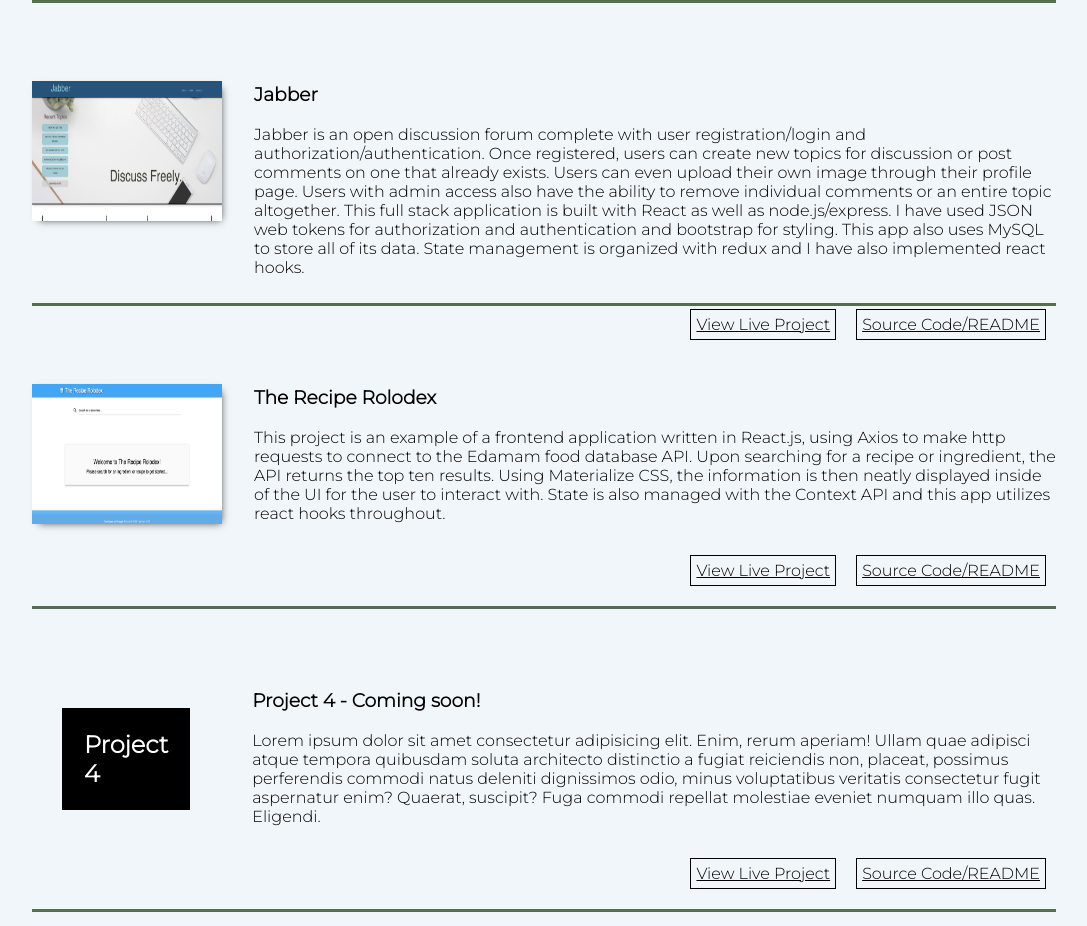
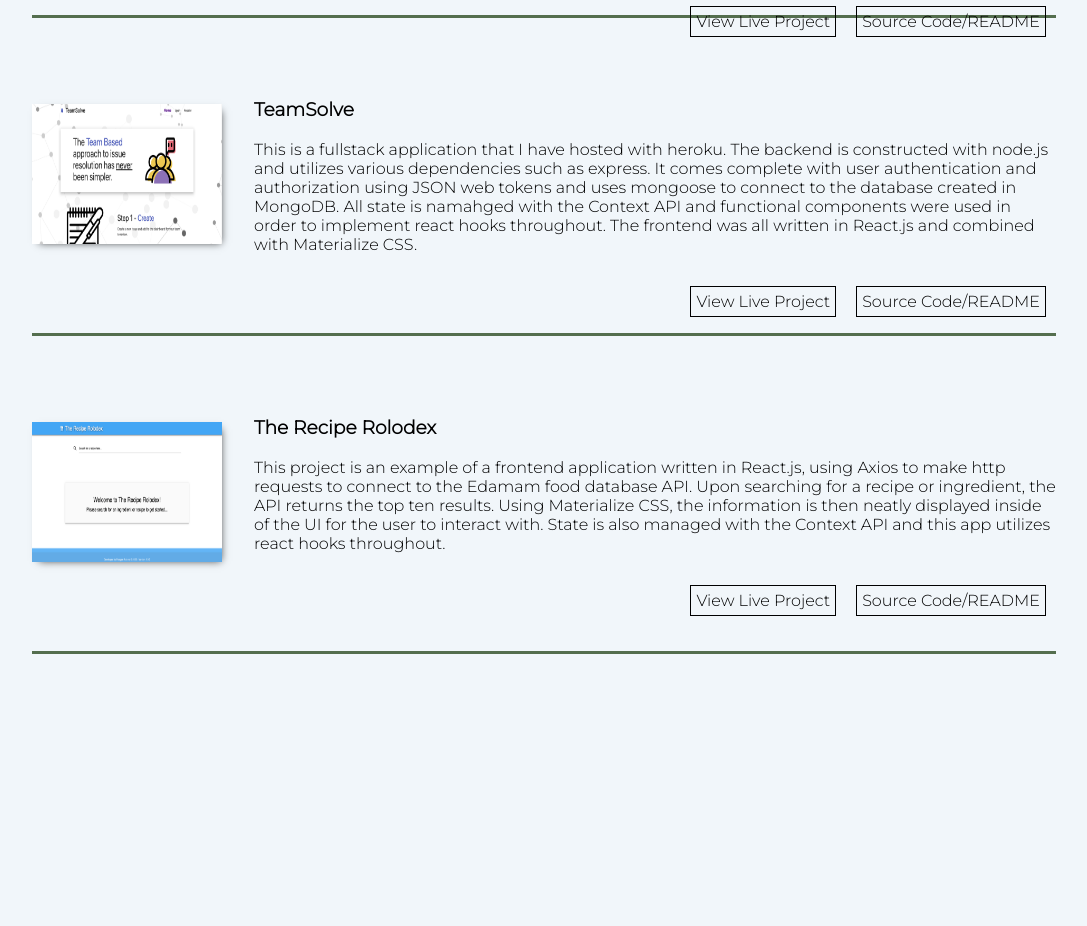
Before and after one commit to KeeganA217/portfolio-project, a React (Create React App) app: page /projects in a window 1280 px wide. Shown: the part 526-1452 px from the top of the page, without its empty margins (96-1183 px from the left). After the commit the page ends 1244 px from the top, so only its background shows below. Built offline with nearby package versions, Linux system fonts and the light colour scheme.

Commit message:
design updates

```diff
--- a/src/App.css
+++ b/src/App.css
@@ -144,19 +144,19 @@ h1 {
   width: 550px;
   height: 450px;
   margin-bottom: 4rem;
-  background-color: black;
-  opacity: 0.85;
+  background-color: rgb(155, 155, 155);
+  opacity: 0.8;
   display: flex;
   flex-direction: column;
   border-radius: 4px;
-  box-shadow: 3px 3px 16px 3px rgba(0, 0, 0, 0.57);
+  box-shadow: 3px 3px 10px 3px rgba(0, 0, 0, 0.57);
 }
 
 .right-div p {
-  color: white;
+  color: black;
   text-align: center;
   font-size: 26px;
-  padding: 35px 0 0 0;
+  padding: 30px 0 0 0;
 }
 
 form {
@@ -169,25 +169,29 @@ form {
 
 input,
 textarea {
-  height: 22px;
-  width: 100px;
-  font-size: 20px;
-  background-color: black;
-  border: none;
-  border-bottom: 2px solid var(--accent-color);
-  color: white;
-  transition-duration: 0.3s;
+  height: 24px;
+  width: 100%;
+  font-size: 18px;
+  background-color: rgb(155, 155, 155);
+  border: 1px solid black;
+  border-radius: 4px;
+  color: black;
 }
 
 input:focus,
 textarea:focus {
   outline: none;
-  height: 25px;
-  width: 285px;
+  border: 2px solid black;
 }
 
 textarea {
-  color: white;
+  color: black;
+}
+
+label {
+  margin-right: auto;
+  text-decoration: underline;
+  font-size: 18px;
 }
 
 .input-item {
@@ -195,13 +199,13 @@ textarea {
 }
 
 .btn {
-  background-color: #f15d4c;
+  background-color: black;
   border-radius: 3px;
   padding: 0;
-  color: black;
-  height: 25px;
+  color: white;
+  height: 28px;
   border: none;
-  width: 100%;
+  width: 60%;
   font-size: 15px;
 }
 
@@ -209,7 +213,6 @@ textarea {
   cursor: pointer;
   font-style: italic;
   transform: scale(1.01);
-  font-weight: bold;
 }
 
 .btn:focus {
@@ -232,7 +235,7 @@ textarea {
   border-bottom: 3px solid var(--accent-color);
   width: 80%;
   margin: auto;
-  height: 300px;
+  height: 315px;
   color: black;
   display: flex;
 }
@@ -266,8 +269,10 @@ textarea {
   border: 1px solid black;
   padding: 5px;
   margin: 0 10px;
+  margin-bottom: 1rem;
   float: right;
   color: black;
+  text-decoration: none;
 }
 
 .project-right a:hover {
@@ -361,6 +366,9 @@ textarea {
 
 .about-card p {
   margin-bottom: 2rem;
+  font-size: 21px;
+  line-height: 1.9rem;
+  font-weight: 600;
 }
 
 .about-title-1 {
@@ -368,6 +376,8 @@ textarea {
   border-bottom: 1px solid black;
   padding-bottom: 0;
   margin-bottom: 0;
+  font-weight: bolder;
+  font-size: 25px;
 }
 
 .skills-card {
--- a/src/components/pages/about.js
+++ b/src/components/pages/about.js
@@ -44,6 +44,29 @@ const Home = () => {
       </div>
       <div className="about-card-main">
         <div className="about-card">
+          <h3 className="about-title-1">Some of my skills</h3>
+          <p>
+            Currently I write my backend projects with Node.JS using various
+            dependincies, with Express and JSON Web Tokens to name a few. I
+            mostly integrate databases using MongoDB and Mongoose but I also
+            have experience with PostgreSQL and MySQL. As for the frontend, I do
+            pretty much all of my projects in React.js with Javascript being my
+            main language for now. I am familiar with React Hooks, Redux,
+            Responsive design, several CSS libraries as well as GSAP animations.
+            A few other tools I use reguarly would include Postman, MongoDb
+            Compass, PG Admin, Git/Github and hosting sites like Heroku and
+            Netlify. <a href="/contact">Contact Me</a>
+          </p>
+          <h3 className="about-title-1">What am I currently working on?</h3>
+          <p>
+            Rigth now I am building out a small real-time chat application using
+            the MERN stack, practicing integrating SQL databases with frontend
+            UI's, and as always, continuing to educate myself on modern
+            technologies. Some of my goals for this year are to learn C#,
+            next.js and improve upon my UI design skills so that I can really
+            take my fullstack development to the next level.{" "}
+            <a href="/projects">See Projects</a>
+          </p>
           <h3 className="about-title-1">A little about me..</h3>
           <p>
             I am 28 years old and currently residing in central Minnesota. Some
@@ -55,28 +78,6 @@ const Home = () => {
             shoulder to lean on when someone needs some assistance. I pick up on
             new things rather quickly and I always look at criticism from others
             as an opportunity for growth.
-          </p>
-          <h3 className="about-title-1">Some of my skills</h3>
-          <p>
-            Currently I write my backend projects with Node.JS using various
-            dependincies, with Express and JSON Web Tokens to name a few. I
-            mostly integrate databases using MongoDB and Mongoose but I also
-            have experience with PostgreSQL and MySQL. As for the frontend, I do
-            pretty much all of my projects in React.js with Javascript being my
-            main language for now. I am familiar with React Hooks, Redux,
-            Responsive design, several CSS libraries as well as GSAP animations.
-            A few other tools I use reguarly would include Postman, MongoDb
-            Compass, PG Admin, Git/Github and hosting sites like Heroku and
-            Netlify.
-          </p>
-          <h3 className="about-title-1">What am I currently working on?</h3>
-          <p>
-            Rigth now I am building out a small real-time chat application using
-            the MERN stack, practicing integrating SQL databases with frontend
-            UI's, and as always, continuing to educate myself on modern
-            technologies. Some of my goals for this year are to learn python,
-            next.js and improve upon my UI design skills so that I can really
-            take my fullstack development to the next level.
           </p>
         </div>
       </div>
--- a/src/components/pages/contact.js
+++ b/src/components/pages/contact.js
@@ -64,27 +64,17 @@ const Contact = () => {
           </div>
         </div>
         <div className="right-div">
-          <p>...Or let me contact you!</p>
+          <p style={{ fontWeight: "bolder" }}>...Or let me contact you!</p>
           <form onSubmit={sendEmail}>
-            <input
-              type="text"
-              name="name"
-              placeholder="Name"
-              required
-              className="input-item"
-            />
-            <input
-              type="text"
-              name="email"
-              placeholder="Email"
-              required
-              className="input-item"
-            />
+            <label for="name">Name</label>
+            <input type="text" name="name" required className="input-item" />
+            <label for="email">Email</label>
+            <input type="text" name="email" required className="input-item" />
+            <label for="message">Message..</label>
             <textarea
               name="message"
               cols="30"
               rows="10"
-              placeholder="Message..."
               required
               className="input-item"
             ></textarea>
--- a/src/components/pages/projects.js
+++ b/src/components/pages/projects.js
@@ -36,16 +36,6 @@ const Projects = () => {
         start: "top 90%",
       },
     });
-    gsap.from(".project-d", {
-      opacity: 0,
-      duration: 1.5,
-      y: 150,
-      ease: "power1",
-      scrollTrigger: {
-        trigger: ".project-d",
-        start: "top 90%",
-      },
-    });
     gsap.from(".click", {
       opacity: 0,
       x: 100,
@@ -61,46 +51,6 @@ const Projects = () => {
         <h1>Just A Few Samples..</h1>
       </div>
       <section className="project project-a">
-        <div className="project-left">
-          <img
-            src="/images/TeamSolve.png"
-            alt="TeamSolve"
-            className="project-image"
-          />
-        </div>
-        <div className="project-right">
-          <p>
-            <h3>
-              <strong>TeamSolve</strong>
-            </h3>
-            This is a fullstack application that I have hosted with heroku. The
-            backend is constructed with node.js and utilizes various
-            dependencies such as express. It comes complete with user
-            authentication and authorization using JSON web tokens and uses
-            mongoose to connect to the database created in MongoDB. All state is
-            namahged with the Context API and functional components were used in
-            order to implement react hooks throughout. The frontend was all
-            written in React.js and combined with Materialize CSS.
-          </p>
-          <a
-            href="https://github.com/KeeganA217/update-tracker"
-            target="_blank"
-            rel="noopener noreferrer"
-            className="click"
-          >
-            Source Code/README
-          </a>
-          <a
-            href="https://tranquil-escarpment-62264.herokuapp.com/"
-            target="_blank"
-            rel="noopener noreferrer"
-            className="click"
-          >
-            View Live Project
-          </a>
-        </div>
-      </section>
-      <section className="project project-b">
         <div className="project-left">
           <img
             src="/images/jabber-forum.png"
@@ -135,6 +85,46 @@ const Projects = () => {
           </a>
           <a
             href="https://jabber-app.herokuapp.com/"
+            target="_blank"
+            rel="noopener noreferrer"
+            className="click"
+          >
+            View Live Project
+          </a>
+        </div>
+      </section>
+      <section className="project project-b">
+        <div className="project-left">
+          <img
+            src="/images/TeamSolve.png"
+            alt="TeamSolve"
+            className="project-image"
+          />
+        </div>
+        <div className="project-right">
+          <p>
+            <h3>
+              <strong>TeamSolve</strong>
+            </h3>
+            This is a fullstack application that I have hosted with heroku. The
+            backend is constructed with node.js and utilizes various
+            dependencies such as express. It comes complete with user
+            authentication and authorization using JSON web tokens and uses
+            mongoose to connect to the database created in MongoDB. All state is
+            namahged with the Context API and functional components were used in
+            order to implement react hooks throughout. The frontend was all
+            written in React.js and combined with Materialize CSS.
+          </p>
+          <a
+            href="https://github.com/KeeganA217/update-tracker"
+            target="_blank"
+            rel="noopener noreferrer"
+            className="click"
+          >
+            Source Code/README
+          </a>
+          <a
+            href="https://tranquil-escarpment-62264.herokuapp.com/"
             target="_blank"
             rel="noopener noreferrer"
             className="click"
@@ -182,41 +172,6 @@ const Projects = () => {
           </a>
         </div>
       </section>
-      <section className="project project-d">
-        <div className="project-left">
-          <h2>Project 4</h2>
-        </div>
-        <div className="project-right">
-          <p>
-            <h3>
-              <strong>Project 4</strong> - Coming soon!
-            </h3>
-            Lorem ipsum dolor sit amet consectetur adipisicing elit. Enim, rerum
-            aperiam! Ullam quae adipisci atque tempora quibusdam soluta
-            architecto distinctio a fugiat reiciendis non, placeat, possimus
-            perferendis commodi natus deleniti dignissimos odio, minus
-            voluptatibus veritatis consectetur fugit aspernatur enim? Quaerat,
-            suscipit? Fuga commodi repellat molestiae eveniet numquam illo quas.
-            Eligendi.
-          </p>
-          <a
-            href="/#"
-            target="_blank"
-            rel="noopener noreferrer"
-            className="click"
-          >
-            Source Code/README
-          </a>
-          <a
-            href="/#"
-            target="_blank"
-            rel="noopener noreferrer"
-            className="click"
-          >
-            View Live Project
-          </a>
-        </div>
-      </section>
     </div>
   );
 };
```
